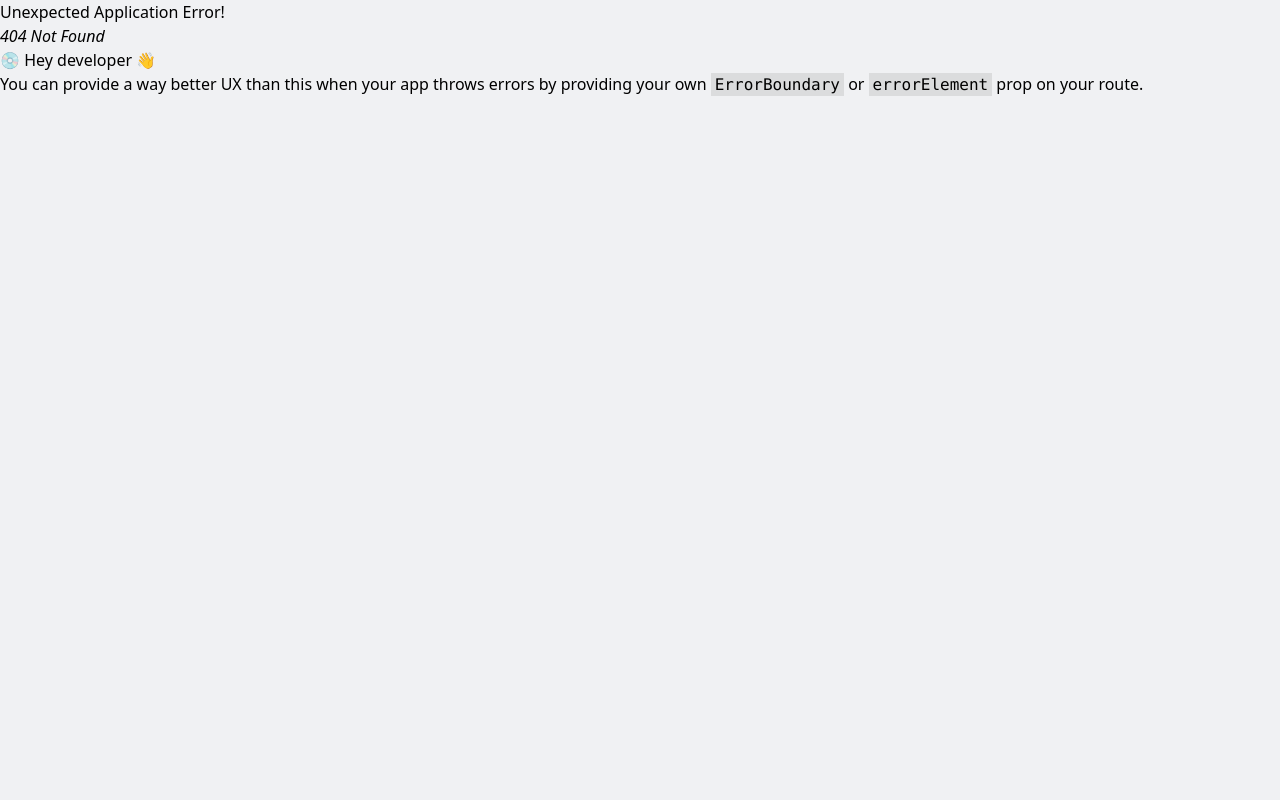
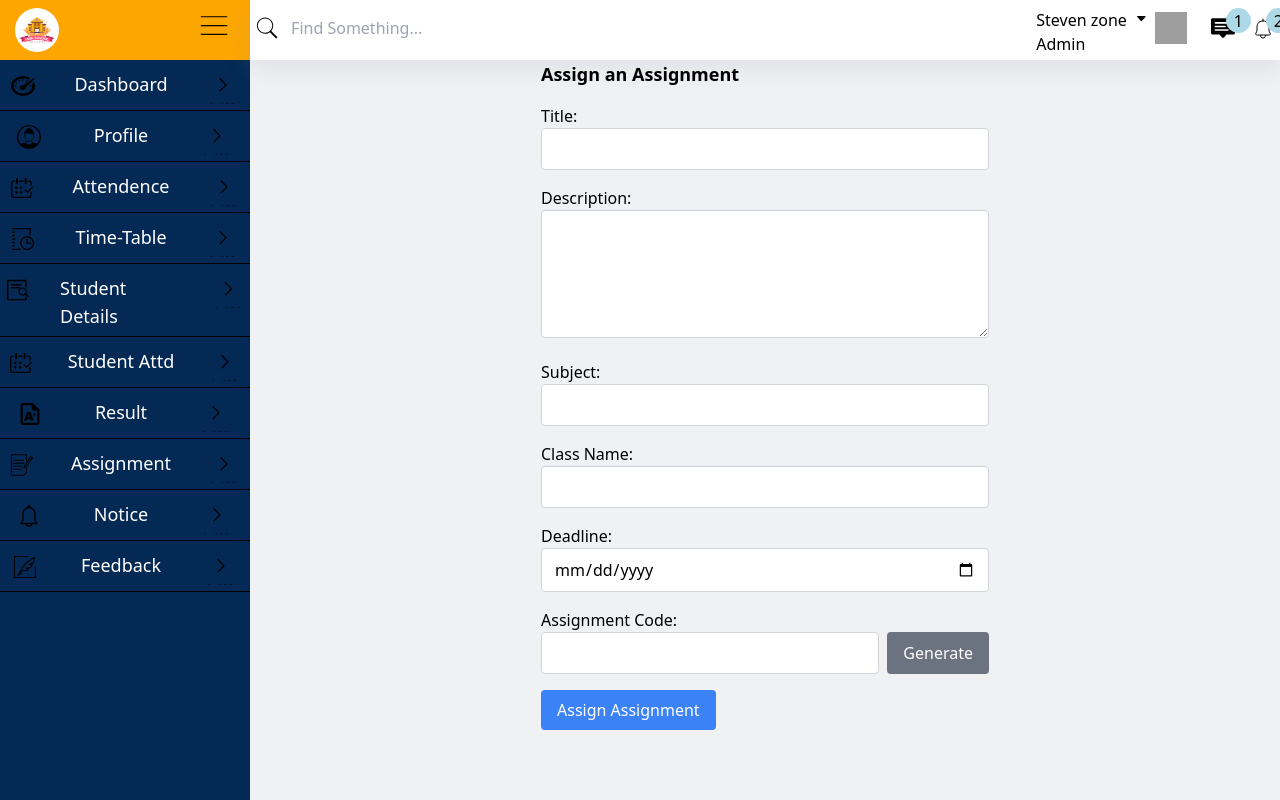
Before and after one commit to Rkhan76/School-Management-System-React, a React (Vite) app: page /teacher/assignment in a window 1280 px wide. Before the commit this address had no page. Built offline with nearby package versions, Linux system fonts and the light colour scheme; grey boxes are pictures that could not be loaded.

Commit message:
feat/ add form to submit the assignment in teacher dashboard

```diff
--- /dev/null
+++ b/src/Components/Teacher/AssignmentPost.jsx
@@ -0,0 +1,160 @@
+import React, { useState } from 'react'
+import { handleAssignmentPost } from "../../fetching/fetch"
+
+const AssignmentPost = () => {
+  const [formData, setFormData] = useState({
+    title: '',
+    description: '',
+    deadline: '',
+    subject: '',
+    className: '',
+    assignmentCode: '',
+  })
+
+  const handleChange = (e) => {
+    const { name, value } = e.target
+    setFormData({
+      ...formData,
+      [name]: value,
+    })
+  }
+
+  const handleSubmit = async (e) => {
+    e.preventDefault();
+
+    try {
+      const res = await handleAssignmentPost(formData);
+      console.log(res);
+      alert('Assignment assigned successfully'); // Show success alert
+      setFormData({ // Clear form input details after submission
+        title: '',
+        description: '',
+        deadline: '',
+        subject: '',
+        className: '',
+        assignmentCode: '',
+      });
+    } catch (error) {
+      console.error('Error posting assignment:', error);
+    }
+  };
+
+  const generateAssignmentCode = () => {
+    const { subject, className, description } = formData
+    const currentDate = new Date().toISOString().slice(0, 10) // Get current date
+    const assignmentCode = `${subject.toUpperCase().substring(0, 3)}-${className
+      .toUpperCase()
+      .substring(0, 3)}-${currentDate}`
+    setFormData({
+      ...formData,
+      assignmentCode: assignmentCode,
+    })
+  }
+
+  return (
+    <div className="max-w-md mx-auto">
+      <h2 className="text-lg font-semibold mb-4">Assign an Assignment</h2>
+      <form onSubmit={handleSubmit} className="space-y-4">
+        <div>
+          <label htmlFor="title" className="block">
+            Title:
+          </label>
+          <input
+            type="text"
+            id="title"
+            name="title"
+            value={formData.title}
+            onChange={handleChange}
+            className="border border-gray-300 rounded px-3 py-2 w-full"
+            required
+          />
+        </div>
+        <div>
+          <label htmlFor="description" className="block">
+            Description:
+          </label>
+          <textarea
+            id="description"
+            name="description"
+            value={formData.description}
+            onChange={handleChange}
+            className="border border-gray-300 rounded px-3 py-2 w-full h-32"
+            required
+          />
+        </div>
+        <div>
+          <label htmlFor="subject" className="block">
+            Subject:
+          </label>
+          <input
+            type="text"
+            id="subject"
+            name="subject"
+            value={formData.subject}
+            onChange={handleChange}
+            className="border border-gray-300 rounded px-3 py-2 w-full"
+            required
+          />
+        </div>
+        <div>
+          <label htmlFor="className" className="block">
+            Class Name:
+          </label>
+          <input
+            type="text"
+            id="className"
+            name="className"
+            value={formData.className}
+            onChange={handleChange}
+            className="border border-gray-300 rounded px-3 py-2 w-full"
+            required
+          />
+        </div>
+        <div>
+          <label htmlFor="deadline" className="block">
+            Deadline:
+          </label>
+          <input
+            type="date"
+            id="deadline"
+            name="deadline"
+            value={formData.deadline}
+            onChange={handleChange}
+            className="border border-gray-300 rounded px-3 py-2 w-full"
+          />
+        </div>
+        <div>
+          <label htmlFor="assignmentCode" className="block">
+            Assignment Code:
+          </label>
+          <div className="flex">
+            <input
+              type="text"
+              id="assignmentCode"
+              name="assignmentCode"
+              value={formData.assignmentCode}
+              readOnly // Making input box read-only
+              className="border border-gray-300 rounded px-3 py-2 w-full"
+              required
+            />
+            <button
+              type="button"
+              onClick={generateAssignmentCode}
+              className="ml-2 bg-gray-500 text-white px-4 py-2 rounded hover:bg-gray-600"
+            >
+              Generate
+            </button>
+          </div>
+        </div>
+        <button
+          type="submit"
+          className="bg-blue-500 text-white px-4 py-2 rounded hover:bg-blue-600"
+        >
+          Assign Assignment
+        </button>
+      </form>
+    </div>
+  )
+}
+
+export default AssignmentPost
--- a/src/Components/Teacher/TeacherDashboard/TeacherDashboard.jsx
+++ b/src/Components/Teacher/TeacherDashboard/TeacherDashboard.jsx
@@ -53,7 +53,7 @@ function TeacherDashboard() {
       <DashboardPageComponents
         icon={assignmentIcon}
         title="Assignment"
-        to="/teacher/profile"
+        to="/teacher/assignment"
       />
       <DashboardPageComponents
         icon={noticeIcon}
--- a/src/fetching/fetch.js
+++ b/src/fetching/fetch.js
@@ -241,3 +241,39 @@ export async function handlePostStudentResult(
     throw error
   }
 }
+
+export async function handleAssignmentPost(
+  assignmentForm
+) {
+
+  const { token, email } = Getcretendials()
+  const selectedSession = new Date().getFullYear()
+  const teacherEmail = email
+
+
+  const config = {
+    headers: {
+      Authorization: `Bearer ${token}`,
+      'Content-Type': 'application/json',
+    },
+  }
+
+  const data = {
+    ...assignmentForm,
+    teacherEmail,
+    year: selectedSession
+  }
+
+  try {
+    const response = await axios.post(
+      'http://localhost:8000/assignment',
+      data,
+      config
+    )
+    console.log(response.data)
+    return response.data.message
+  } catch (error) {
+    console.log('Error submitting form data:', error)
+    throw error
+  }
+}
--- a/src/main.jsx
+++ b/src/main.jsx
@@ -21,6 +21,8 @@ import TeacherHome from './Components/Teacher/TeacherHome/TeacherHome.jsx'
 import TeacherSideBar from './Components/Teacher/TeacherSideBar/TeacherSideBar.jsx'
 import TeacherDashboard from './Components/Teacher/TeacherDashboard/TeacherDashboard.jsx'
 import StudentResultPost from './Components/Teacher/StudentResultPost.jsx'
+import AssignmentPost from './Components/Teacher/AssignmentPost.jsx'
+
 import ParentsHome from './Components/Parents/ParentsHome/ParentsHome.jsx'
 import ParentsDashboard from './Components/Parents/ParentsDashboard/ParentsDashboard.jsx'
 import AdminHome from './Components/Admin/AdminHome/AdminHome.jsx'
@@ -70,6 +72,7 @@ const router = createBrowserRouter(
             element={<StudentAttendancePost />}
           />
           <Route path="student-result" element={<StudentResultPost />} />
+          <Route path="assignment" element={<AssignmentPost />} />
         </Route>
         <Route path="parents" element={<ParentsHome />}>
           <Route path="" element={<ParentsDashboard />} />
```
Also changed, not shown: src/Components/Teacher/StudentResultPost.jsx (+5 -5 lines).
